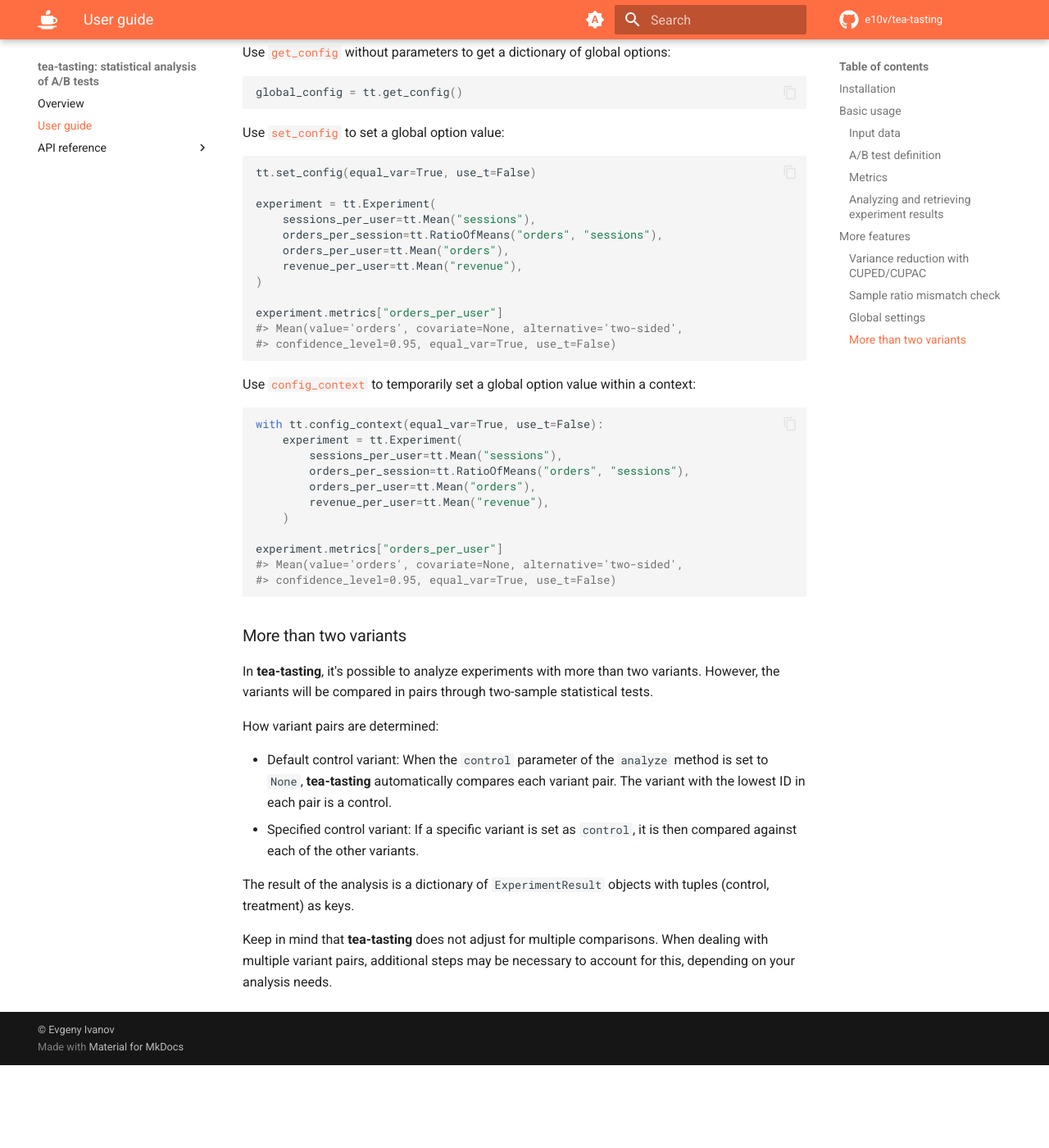
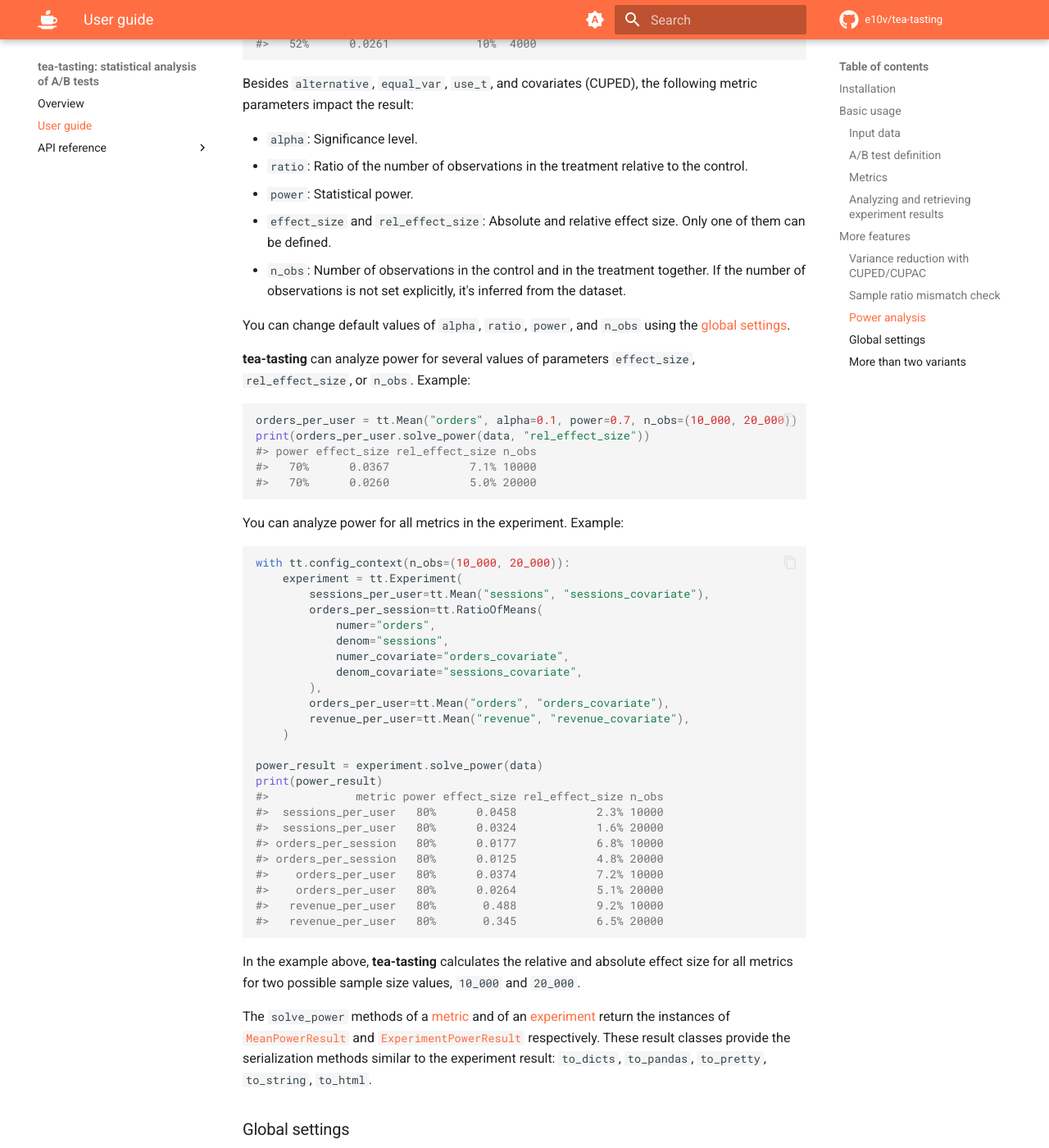
Before and after one commit to e10v/tea-tasting, an MkDocs documentation site: the page built from docs/user-guide.md, in a window 1280 px wide and 1400 px high, scrolled down 7412 px. Shown: the whole window at 82% size. Built offline with MkDocs 1.6.1 and Material for MkDocs 9.7.7, drawn with Linux system fonts in a browser that asks for light colours; comment, search, counter and statistics services are not loaded; before the commit the page ends 8711 px from its top, so only the background shows below that; some of the changed text lies outside the part shown.

Commit message:
Update user guide

````diff
--- a/docs/user-guide.md
+++ b/docs/user-guide.md
@@ -108,7 +108,7 @@
 
 Look for other supported metrics in the [Metrics](api/metrics/index.md) reference.
 
-You can change the default values of these four parameters using [global settings](#global-settings).
+You can change default values of these four parameters using the [global settings](#global-settings).
 
 ### Analyzing and retrieving experiment results
 
@@ -272,6 +272,87 @@
 - `treatment`: Number of observations in treatment.
 - `pvalue`: P-value
 
+### Power analysis
+
+In **tea-tasting**, you can analyze statistical power for `Mean` and `RatioOfMeans` metrics. There are three possible options:
+
+- Calculate the effect size, given statistical power and the total number of observations.
+- Calculate the total number of observations, given statistical power and the effect size.
+- Calculate statistical power, given the effect size and the total number of observations.
+
+In the following example, **tea-tasting** calculates statistical power given the relative effect size and the number of observations:
+
+```python
+import tea_tasting as tt
+
+
+data = tt.make_users_data(
+    seed=42,
+    sessions_uplift=0,
+    orders_uplift=0,
+    revenue_uplift=0,
+    covariates=True,
+)
+
+orders_per_session = tt.RatioOfMeans("orders", "sessions", rel_effect_size=0.1)
+print(orders_per_session.solve_power(data, "power"))
+#> power effect_size rel_effect_size n_obs
+#>   52%      0.0261             10%  4000
+```
+
+Besides `alternative`, `equal_var`, `use_t`, and covariates (CUPED), the following metric parameters impact the result:
+
+- `alpha`: Significance level.
+- `ratio`: Ratio of the number of observations in the treatment relative to the control.
+- `power`: Statistical power.
+- `effect_size` and `rel_effect_size`: Absolute and relative effect size. Only one of them can be defined.
+- `n_obs`: Number of observations in the control and in the treatment together. If the number of observations is not set explicitly, it's inferred from the dataset.
+
+You can change default values of `alpha`, `ratio`, `power`, and `n_obs` using the [global settings](#global-settings).
+
+**tea-tasting** can analyze power for several values of parameters `effect_size`, `rel_effect_size`, or `n_obs`. Example:
+
+```python
+orders_per_user = tt.Mean("orders", alpha=0.1, power=0.7, n_obs=(10_000, 20_000))
+print(orders_per_user.solve_power(data, "rel_effect_size"))
+#> power effect_size rel_effect_size n_obs
+#>   70%      0.0367            7.1% 10000
+#>   70%      0.0260            5.0% 20000
+```
+
+You can analyze power for all metrics in the experiment. Example:
+
+```python
+with tt.config_context(n_obs=(10_000, 20_000)):
+    experiment = tt.Experiment(
+        sessions_per_user=tt.Mean("sessions", "sessions_covariate"),
+        orders_per_session=tt.RatioOfMeans(
+            numer="orders",
+            denom="sessions",
+            numer_covariate="orders_covariate",
+            denom_covariate="sessions_covariate",
+        ),
+        orders_per_user=tt.Mean("orders", "orders_covariate"),
+        revenue_per_user=tt.Mean("revenue", "revenue_covariate"),
+    )
+
+power_result = experiment.solve_power(data)
+print(power_result)
+#>             metric power effect_size rel_effect_size n_obs
+#>  sessions_per_user   80%      0.0458            2.3% 10000
+#>  sessions_per_user   80%      0.0324            1.6% 20000
+#> orders_per_session   80%      0.0177            6.8% 10000
+#> orders_per_session   80%      0.0125            4.8% 20000
+#>    orders_per_user   80%      0.0374            7.2% 10000
+#>    orders_per_user   80%      0.0264            5.1% 20000
+#>   revenue_per_user   80%       0.488            9.2% 10000
+#>   revenue_per_user   80%       0.345            6.5% 20000
+```
+
+In the example above, **tea-tasting** calculates the relative and absolute effect size for all metrics for two possible sample size values, `10_000` and `20_000`.
+
+The `solve_power` methods of a [metric](api/metrics/mean.md#tea_tasting.metrics.mean.Mean.solve_power) and of an [experiment](api/experiment.md#tea_tasting.experiment.Experiment.solve_power) return the instances of [`MeanPowerResult`](api/metrics/mean.md#tea_tasting.metrics.mean.MeanPowerResult) and [`ExperimentPowerResult`](api/experiment.md#tea_tasting.experiment.ExperimentPowerResult) respectively. These result classes provide the serialization methods similar to the experiment result: `to_dicts`, `to_pandas`, `to_pretty`, `to_string`, `to_html`.
+
 ### Global settings
 
 In **tea-tasting**, you can change defaults for the following parameters:
````
Also changed, not shown: other parts of docs/user-guide.md (+8 -8 lines).
